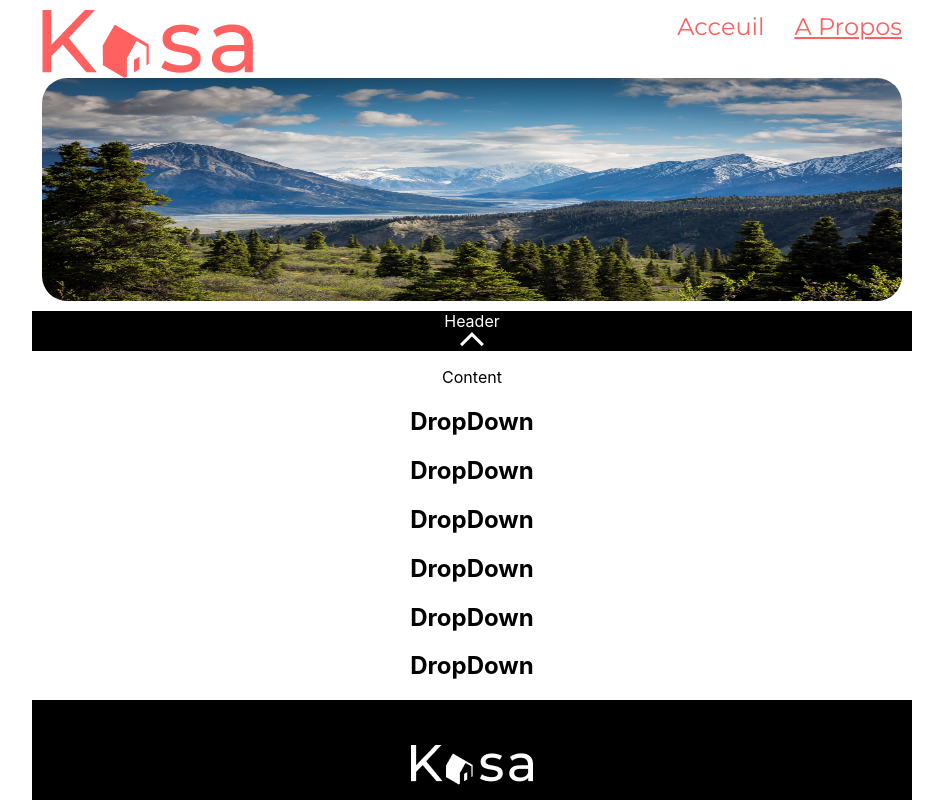
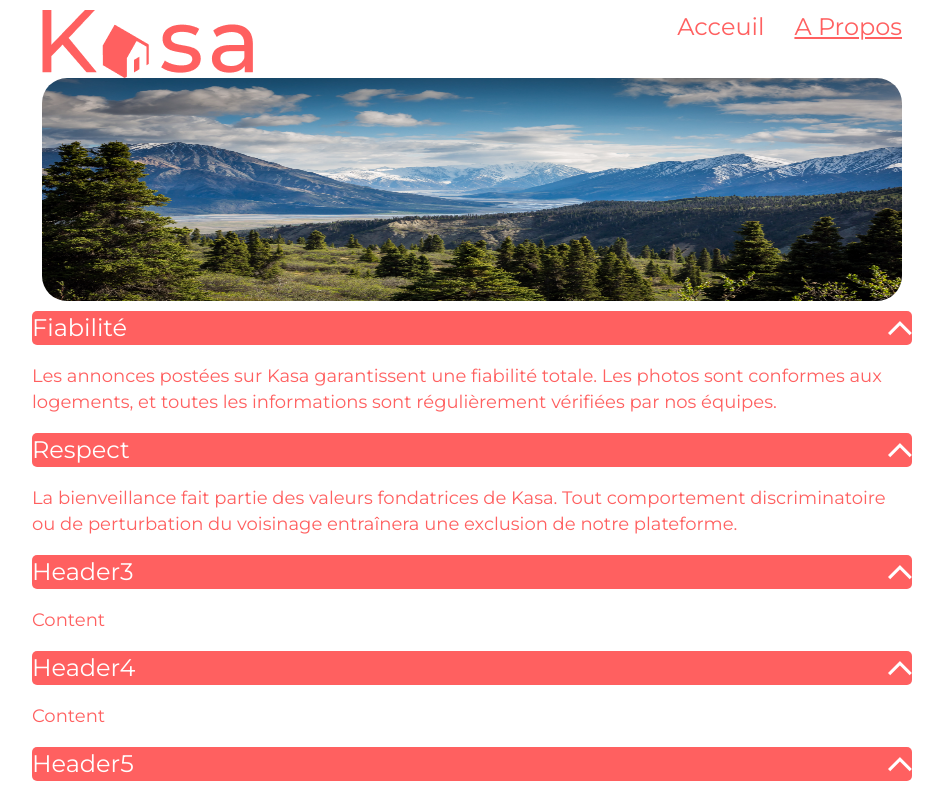
Before and after one commit to Noosly/oc-p8, a React (Create React App) app: page /Apropos in a window 1280 px wide. Shown: the top 800 px of the page, without its empty margins (168-1111 px from the left). Built offline with nearby package versions, Linux system fonts and the light colour scheme.

Commit message:
DropDownList componenet style

```diff
--- a/src/components/DropDownList.js
+++ b/src/components/DropDownList.js
@@ -3,33 +3,33 @@ import arrow from '../assets/arrow.png'
 import '../styles/dropdownlist.css'
 
 export default function DropDownList({headerText, contentText}) {
-
   let arrow_rotation = 0;
   const show_hide = (e)=>{
     const header_btn = document.querySelector('.dropdownlist-header__image')
-  const content = document.querySelector('.dropdownlist-content')
-    //e.preventDefault()
+    const content = document.querySelector('.dropdownlist-content')
     if(arrow_rotation == 0 ){
         arrow_rotation = 180
         header_btn.style.transform = `rotate(${arrow_rotation}deg)`
-        content.style.visibility = 'hidden'
+        content.style.display = 'none'
 
     }else{
         arrow_rotation = 0
         header_btn.style.transform = `rotate(${arrow_rotation}deg)`
-        content.style.visibility = 'visible'
+        content.style.display = 'block'
     }
-
   }
   return (
     <div className='component-dropdownlist'>
         <div className='dropdownlist-header'>
             <div className='dropdownlist-header__text'>{headerText}</div>
-            <img className="dropdownlist-header__image" src={arrow} alt ="Flèche Haut/Bas" onClick={show_hide}/>
+            <div className='dropdownlist-header__image'>
+            <img src={arrow} alt ="Flèche Haut/Bas" onClick={show_hide}/>
+            </div>
+
 
         </div>
         <div className='dropdownlist-content'>
-            <p className='content-text'>{contentText}</p>
+            <p className='dropdownlist-content__text'>{contentText}</p>
 
 
 
--- a/src/pages/Apropos.js
+++ b/src/pages/Apropos.js
@@ -12,13 +12,14 @@ export default function Apropos() {
 
       </header>
       <main>
-        <DropDownList headerText="Header" contentText="Content" />
-        <h2>DropDown</h2>
-        <h2>DropDown</h2>
-        <h2 >DropDown</h2>
-        <h2>DropDown</h2>
-        <h2>DropDown</h2>
-        <h2>DropDown</h2>
+        <DropDownList headerText="Fiabilité" contentText="Les annonces postées sur Kasa garantissent une fiabilité totale.
+        Les photos sont conformes aux logements, et toutes les informations sont régulièrement vérifiées par nos équipes." />
+        <DropDownList headerText="Respect" contentText="La bienveillance fait partie des valeurs fondatrices de Kasa. Tout
+        comportement discriminatoire ou de perturbation du voisinage entraînera une exclusion de notre plateforme." />
+        <DropDownList headerText="Header3" contentText="Content" />
+        <DropDownList headerText="Header4" contentText="Content" />
+        <DropDownList headerText="Header5" contentText="Content" />
+        <DropDownList headerText="Header6" contentText="Content" />
 
       </main>
       <footer>
--- a/src/styles/dropdownlist.css
+++ b/src/styles/dropdownlist.css
@@ -1,6 +1,27 @@
+@import url("https://fonts.googleapis.com/css?family=Montserrat:400,700");
 .dropdownlist-header {
-  background-color: black;
+  border-radius: 5px;
+  font-family: Montserrat;
+  font-size: 24px;
+  font-weight: 500;
+  line-height: 34px;
+  letter-spacing: 0em;
+  text-align: left;
+  background-color: #FF6060;
+  display: flex;
+  flex-direction: row;
+  justify-content: space-between;
 }
 .dropdownlist-header__text {
   color: white;
+}
+
+.dropdownlist-content__text {
+  font-family: Montserrat;
+  font-size: 18px;
+  font-weight: 400;
+  line-height: 26px;
+  letter-spacing: 0em;
+  text-align: left;
+  color: #FF6060;
 }/*# sourceMappingURL=dropdownlist.css.map */
--- a/src/styles/dropdownlist.sass
+++ b/src/styles/dropdownlist.sass
@@ -1,4 +1,28 @@
+@import url("https://fonts.googleapis.com/css?family=Montserrat:400,700")
+$dropdownlist-color: #FF6060
+
 .dropdownlist-header
-    background-color: black
+    border-radius: 5px
+    font-family: Montserrat
+    font-size: 24px
+    font-weight: 500
+    line-height: 34px
+    letter-spacing: 0em
+    text-align: left
+    background-color: $dropdownlist-color
+    display: flex
+    flex-direction: row
+    justify-content: space-between
+
+
     &__text
         color: white
+.dropdownlist-content
+    &__text
+        font-family: Montserrat
+        font-size: 18px
+        font-weight: 400
+        line-height: 26px
+        letter-spacing: 0em
+        text-align: left
+        color: $dropdownlist-color
```
Also changed, not shown: 1 other file (tests, documents, lock files or other folders).
